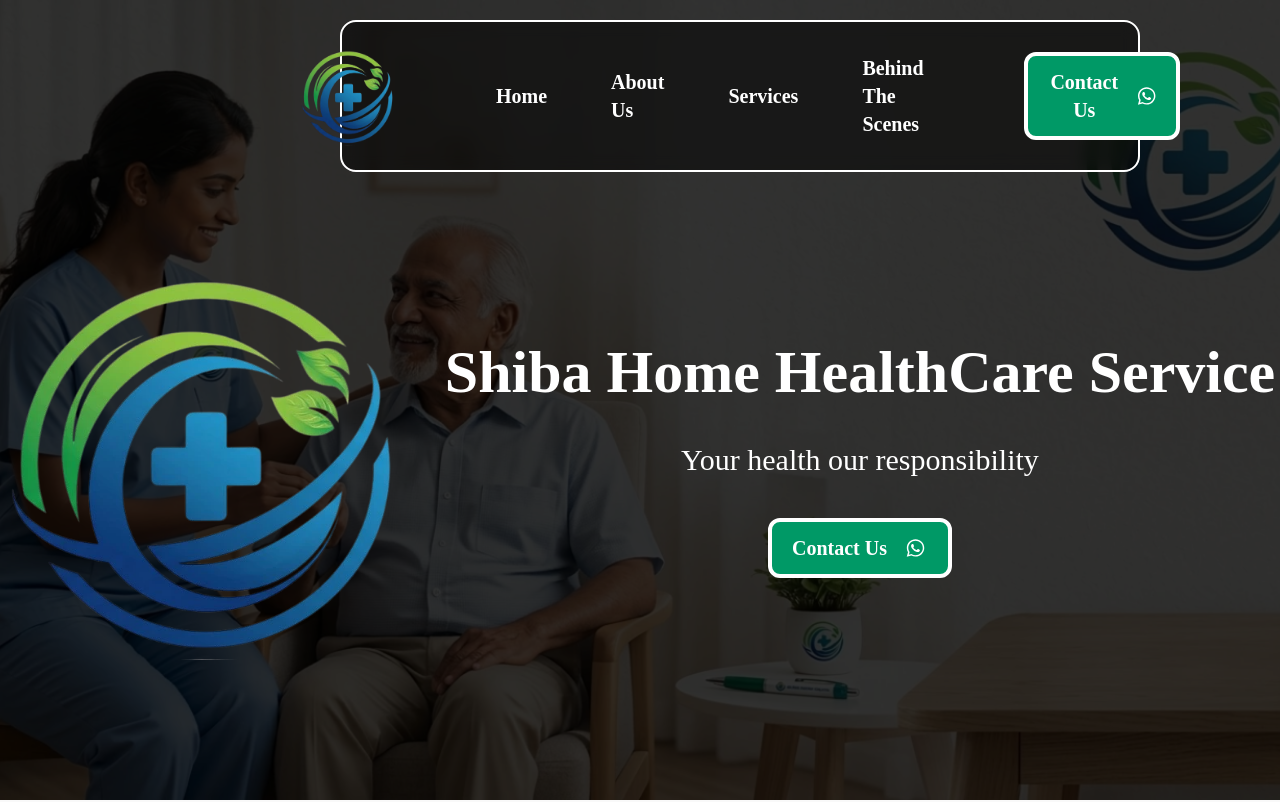
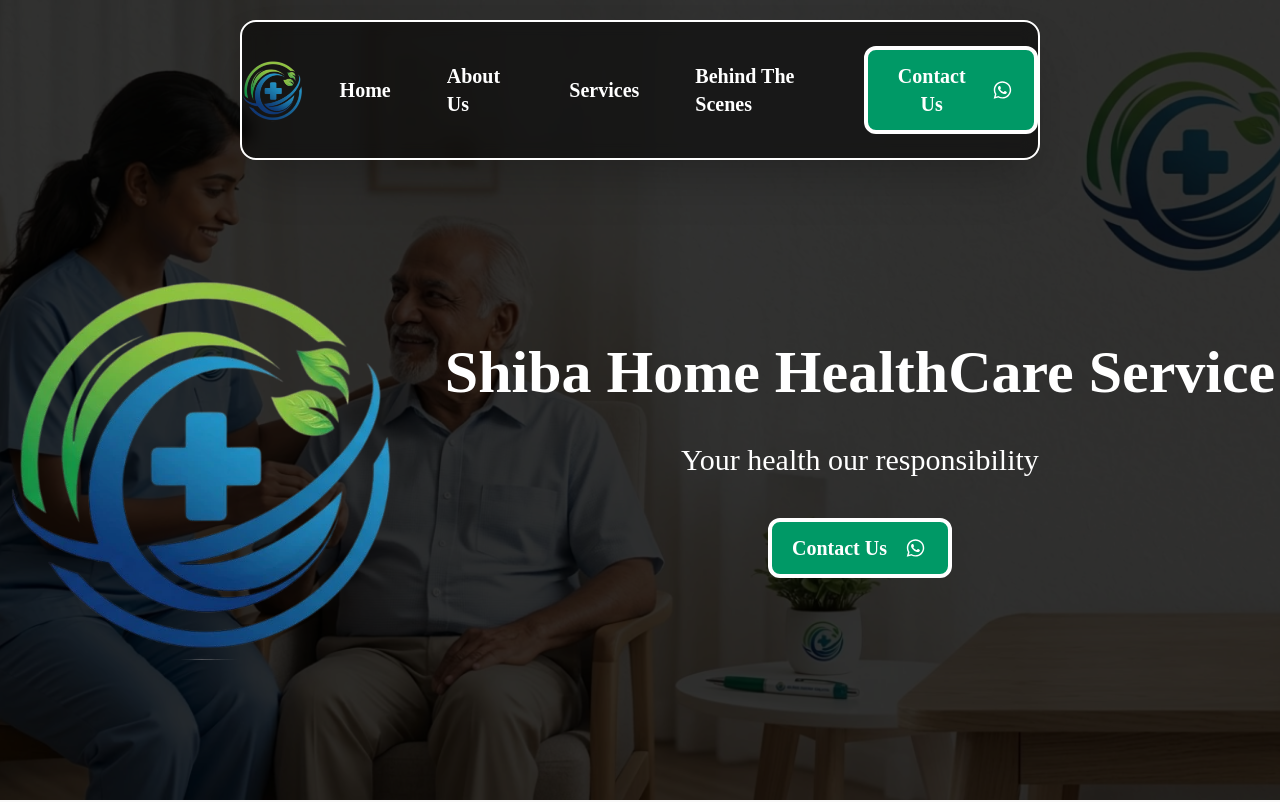
Before and after one commit to AdrishikharChowdhury/Happyhealing-Home-Healthcare-Services, a React (Vite) app: page / in a window 1280 px wide. Shown: the top 802 px of the page. Built offline with nearby package versions, Linux system fonts and the light colour scheme.

Commit message:
Added Scrolling Link feature

```diff
--- a/package.json
+++ b/package.json
@@ -17,6 +17,8 @@
     "lucide-react": "^0.577.0",
     "react": "^19.2.0",
     "react-dom": "^19.2.0",
+    "react-router-dom": "^7.13.1",
+    "react-scroll": "^1.9.3",
     "tailwindcss": "^4.2.1"
   },
   "devDependencies": {
--- a/src/components/Footer.jsx
+++ b/src/components/Footer.jsx
@@ -1,4 +1,6 @@
 import React, { useState } from "react";
+import { Link } from "react-router-dom";
+import { Link as ScrollLink } from "react-scroll";
 
 const Footer = () => {
   const [year, setyear] = useState(new Date().getFullYear());
@@ -7,28 +9,63 @@
       <div className="w-full flex justify-between items-center">
         <h1 className="text-3xl font-bold">Quick Links:</h1>
         <ul className="flex justify-center items-center gap-20">
-          <li>Home</li>
-          <li>About Us</li>
-          <li>Services</li>
-          <li>Behind The Scenes</li>
+          <ScrollLink
+            className="hover:scale-125 hover:text-emerald-400 cursor-pointer duration-50"
+            to="home"
+            smooth
+            duration={800}
+          >
+            Home
+          </ScrollLink>
+          <ScrollLink
+            className="hover:scale-125 hover:text-emerald-400 cursor-pointer duration-50"
+            to="about"
+            smooth
+            duration={800}
+          >
+            About Us
+          </ScrollLink>
+          <ScrollLink
+            className="hover:scale-125 hover:text-emerald-400 cursor-pointer duration-50"
+            to="services"
+            smooth
+            duration={800}
+            offset={-100}
+          >
+            Services
+          </ScrollLink>
+          <ScrollLink
+            className="hover:scale-125 hover:text-emerald-400 cursor-pointer duration-50"
+            to="behind"
+            smooth
+            duration={800}
+          >
+            Behind The Scenes
+          </ScrollLink>
         </ul>
       </div>
       <div className="w-full flex justify-between items-center">
         <h1 className="text-3xl font-bold">Contact Us</h1>
         <ul className="flex justify-center items-center gap-20">
-          <li>
+          <li
+            className="hover:scale-125 hover:text-emerald-400 cursor-pointer duration-50"
+          >
             24 Cross. 7<sup>th</sup> Sector, Rajiv Gandhi Nagar, HSR Layout,
             Bangalore-102
           </li>
-          <li>
-            <a href="tel:+918430002379" className="text-white no-underline">
+          <li
+            className="hover:scale-125 hover:text-emerald-400 cursor-pointer duration-50"
+          >
+            <a href="tel:+918430002379" className="text-white no-underline hover:scale-125 hover:text-emerald-400 cursor-pointer duration-50">
               +91 84300 02379
             </a>
           </li>
-          <li>
+          <li
+            className="hover:scale-125 hover:text-emerald-400 cursor-pointer duration-50"
+          >
             <a
               href="mailto:healthcareshiba@gmail.com?subject=Shiba%20Service%20Inquiry&body=Hi%20Team%2C%0AI%20need%20home%20nursing..."
-              className="text-white no-underline"
+              className="text-white no-underline hover:scale-125 hover:text-emerald-400 cursor-pointer duration-50"
             >
               healthcareshiba@gmail.com
             </a>
--- a/src/components/HeroSection.jsx
+++ b/src/components/HeroSection.jsx
@@ -5,7 +5,7 @@
 
 const HeroSection = () => {
   return (
-    <div className="flex justify-center items-center w-full min-h-screen bg-black/70 text-white text-xl">
+    <div id="home" className="flex justify-center items-center w-full min-h-screen bg-black/70 text-white text-xl">
       <div
         className="flex justify-center items-center gap-6 min-h-screen w-full relative"
         style={{
--- a/src/components/Navbar.jsx
+++ b/src/components/Navbar.jsx
@@ -1,20 +1,43 @@
 import React from "react";
+import { Link } from "react-router-dom";
+import { Link as ScrollLink } from "react-scroll";
 import logo from "../assets/logo.webp";
 import WhatsAppButton from "./WhatsAppButton";
 
 const Navbar = () => {
   return (
-    <nav className="bg-black/50 backdrop-blur-sm w-5/8 py-6 flex text-white justify-center items-center gap-25 fixed top-5 left-85 z-50 border-2 border-white rounded-2xl self-center">
-      <img src={logo} alt="logo" className="size-25" />
-      <ul className="flex justify-center gap-16 items-center text-xl font-semibold">
-        <li>Home</li>
-        <li>About Us</li>
-        <li>Services</li>
-        <li>Behind The Scenes</li>
+    <nav className="bg-black/50 backdrop-blur-sm w-5/8 py-6 flex text-white justify-center items-center gap-6 fixed top-5 left-1/2 -translate-x-1/2 z-50 border-2 border-white rounded-2xl shadow-2xl">
+      <img src={logo} alt="Shiba Logo" className="w-16 h-16 rounded-full" />
+
+      <ul className="flex justify-center items-center gap-8 text-xl font-semibold">
+        <ScrollLink
+          to="home" smooth duration={800}
+          className="cursor-pointer hover:text-green-400 transition-colors px-3 py-2 rounded-lg hover:bg-white/10"
+        >
+          Home
+        </ScrollLink>
+        <ScrollLink
+          to="about" smooth duration={800}
+          className="cursor-pointer hover:text-green-400 transition-colors px-3 py-2 rounded-lg hover:bg-white/10"
+        >
+          About Us
+        </ScrollLink>
+        <ScrollLink
+          to="services" smooth duration={800} offset={-50}
+          className="cursor-pointer hover:text-green-400 transition-colors px-3 py-2 rounded-lg hover:bg-white/10"
+        >
+          Services
+        </ScrollLink>
+        <ScrollLink
+          to="behind" smooth duration={800}
+          className="cursor-pointer hover:text-green-400 transition-colors px-3 py-2 rounded-lg hover:bg-white/10"
+        >
+          Behind The Scenes
+        </ScrollLink>
       </ul>
+
       <WhatsAppButton />
     </nav>
-
   );
 };
 
--- a/src/pages/AboutUs.jsx
+++ b/src/pages/AboutUs.jsx
@@ -3,7 +3,7 @@
 
 const AboutUs = () => {
   return (
-    <div className="w-full min-h-screen bg-[#F9F9F9] flex justify-center items-center">
+    <div id="about" className="w-full min-h-screen bg-[#F9F9F9] flex justify-center items-center">
       <div className="p-20 flex flex-col justify-center items-center gap-6 w-3/5">
         <p className="text-6xl font-semibold">About Us</p>
         <p className="text-2xl/12 text-center tracking-widest">
--- a/src/pages/BTS.jsx
+++ b/src/pages/BTS.jsx
@@ -3,7 +3,7 @@
 
 const BTS = () => {
   return (
-    <div className="w-full h-screen bg-[#354F52] flex justify-center items-start text-white">
+    <div id="behind" className="w-full h-screen bg-[#354F52] flex justify-center items-start text-white">
       <div className="w-2/3 h-full flex flex-col justify-center items-center gap-10 text-center">
         <h1 className="text-6xl font-semibold">Behind The Scenes</h1>
         <p className="text-2xl/12 tracking-widest w-3/4">
--- a/src/pages/Home.jsx
+++ /dev/null
@@ -1,11 +0,0 @@
-import React from 'react'
-
-const Home = () => {
-  return (
-    <div>
-
-    </div>
-  )
-}
-
-export default Home
--- a/src/pages/Services.jsx
+++ b/src/pages/Services.jsx
@@ -9,7 +9,7 @@
 
 const Services = () => {
   return (
-    <div className="w-full min-h-screen bg-[#9A879D] flex justify-center items-center flex-col text-white px-8 gap-10 py-20">
+    <div id="services" className="w-full min-h-screen bg-[#9A879D] flex justify-center items-center flex-col text-white px-8 gap-10 py-20">
       <p className="w-full h-auto text-6xl font-semibold text-center self-start">
         Services
       </p>
```
Also changed, not shown: 1 other file (tests, documents, lock files or other folders).
